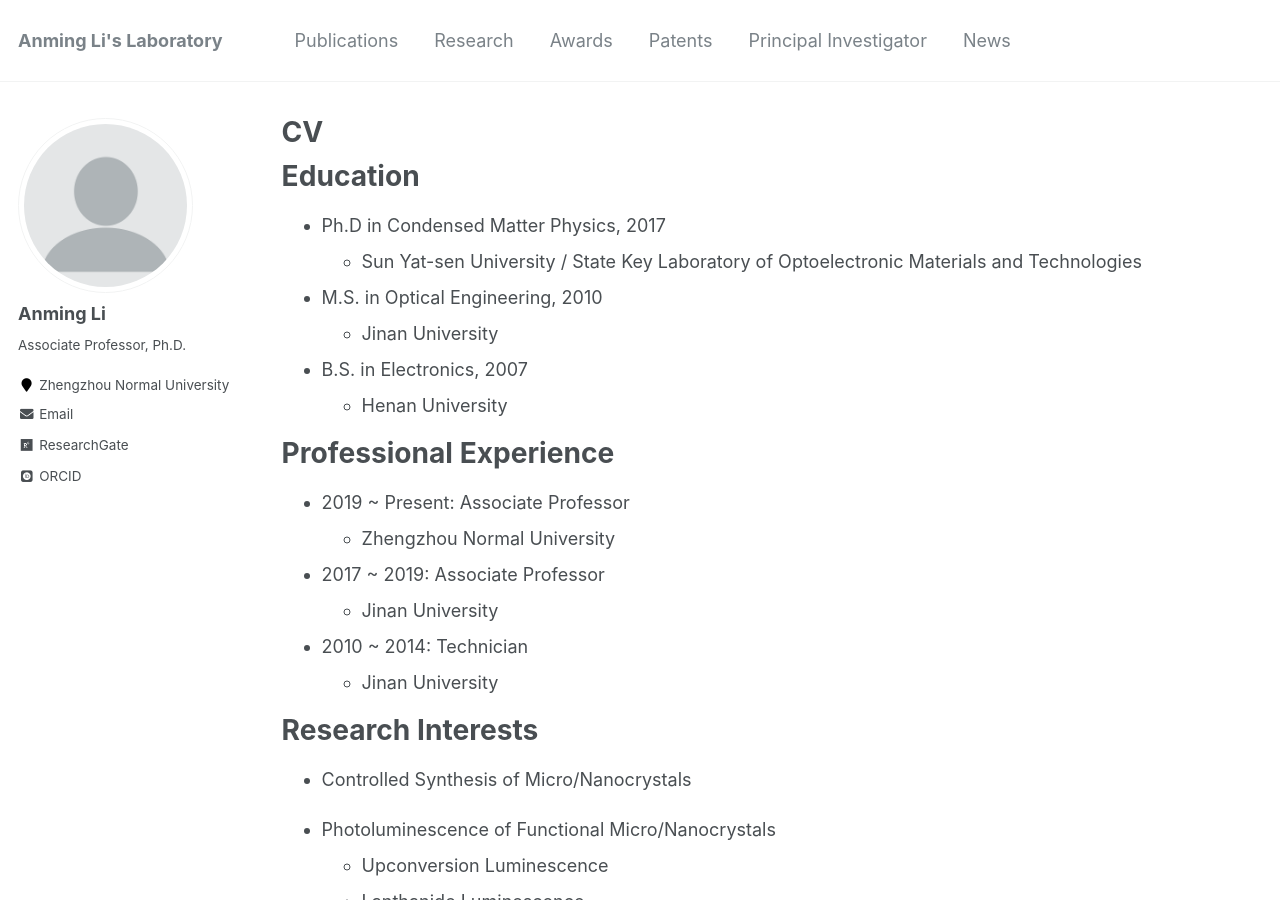
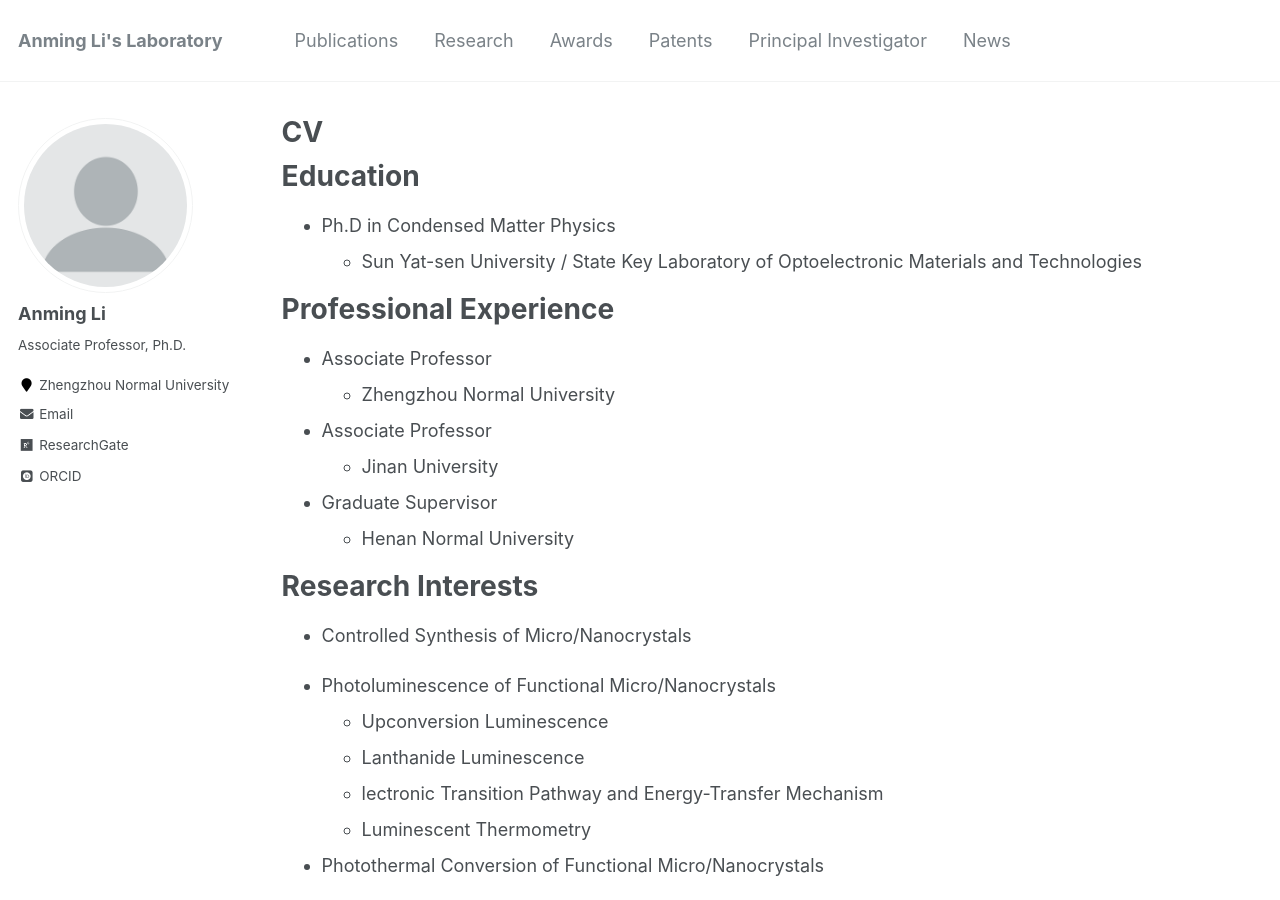
Before and after one commit to ucnclab/ucnclab.github.io, a Jekyll site: the page built from _pages/cv.md, in a window 1280 px wide and 900 px high. Built offline with Jekyll 4.4.1, drawn with Linux system fonts in a browser that asks for light colours; some web fonts are replaced; formulas are drawn with MathJax 3; comment, search, counter and statistics services are not loaded.

Commit message:
Update cv.md

```diff
--- a/_pages/cv.md
+++ b/_pages/cv.md
@@ -11,25 +11,19 @@
 
 Education
 ======
-* Ph.D in Condensed Matter Physics, 2017
+* Ph.D in Condensed Matter Physics
   * Sun Yat-sen University / State Key Laboratory of Optoelectronic Materials and Technologies
-
-* M.S. in Optical Engineering, 2010
-  * Jinan University
-
-* B.S. in Electronics, 2007
-  * Henan University
 
 Professional Experience
 ======
-* 2019 ~ Present: Associate Professor
+* Associate Professor
   * Zhengzhou Normal University
 
-* 2017 ~ 2019: Associate Professor
+* Associate Professor
   * Jinan University
 
-* 2010 ~ 2014: Technician
-  * Jinan University
+* Graduate Supervisor
+  * Henan Normal University
 
 Research Interests
 ======
```
